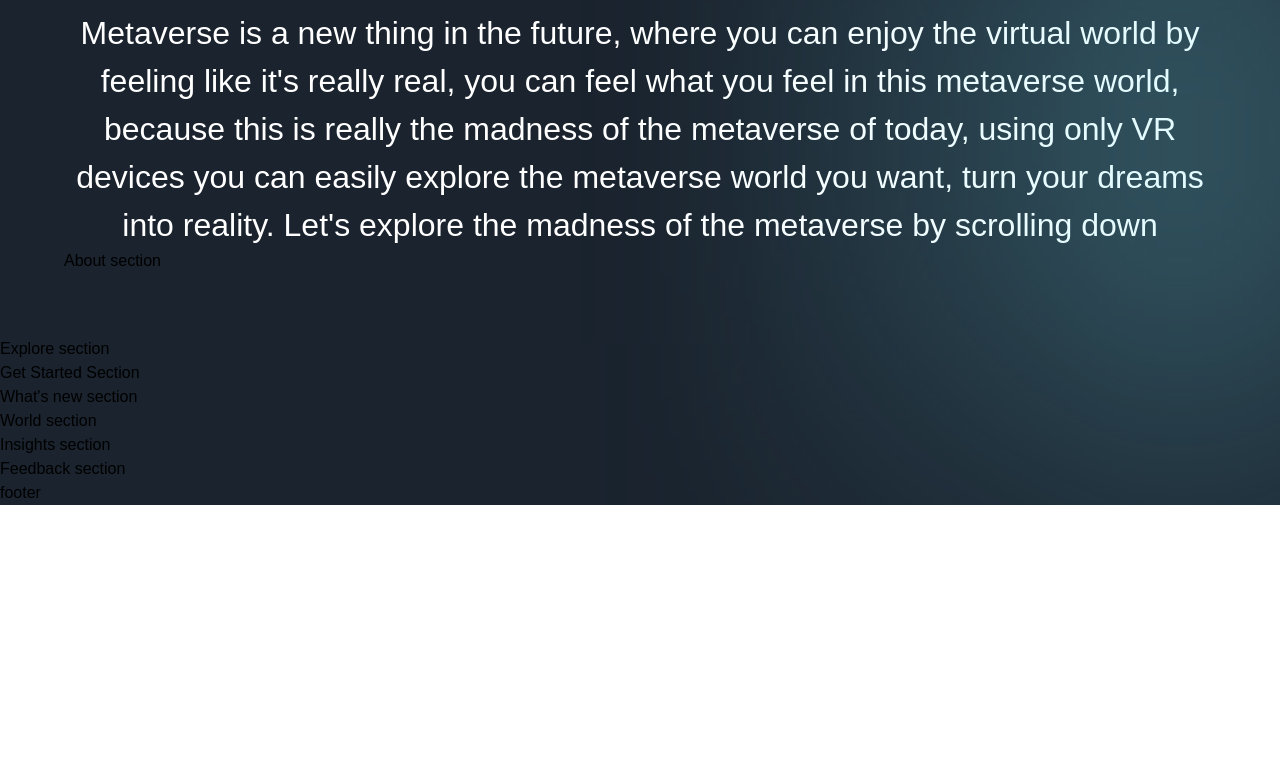
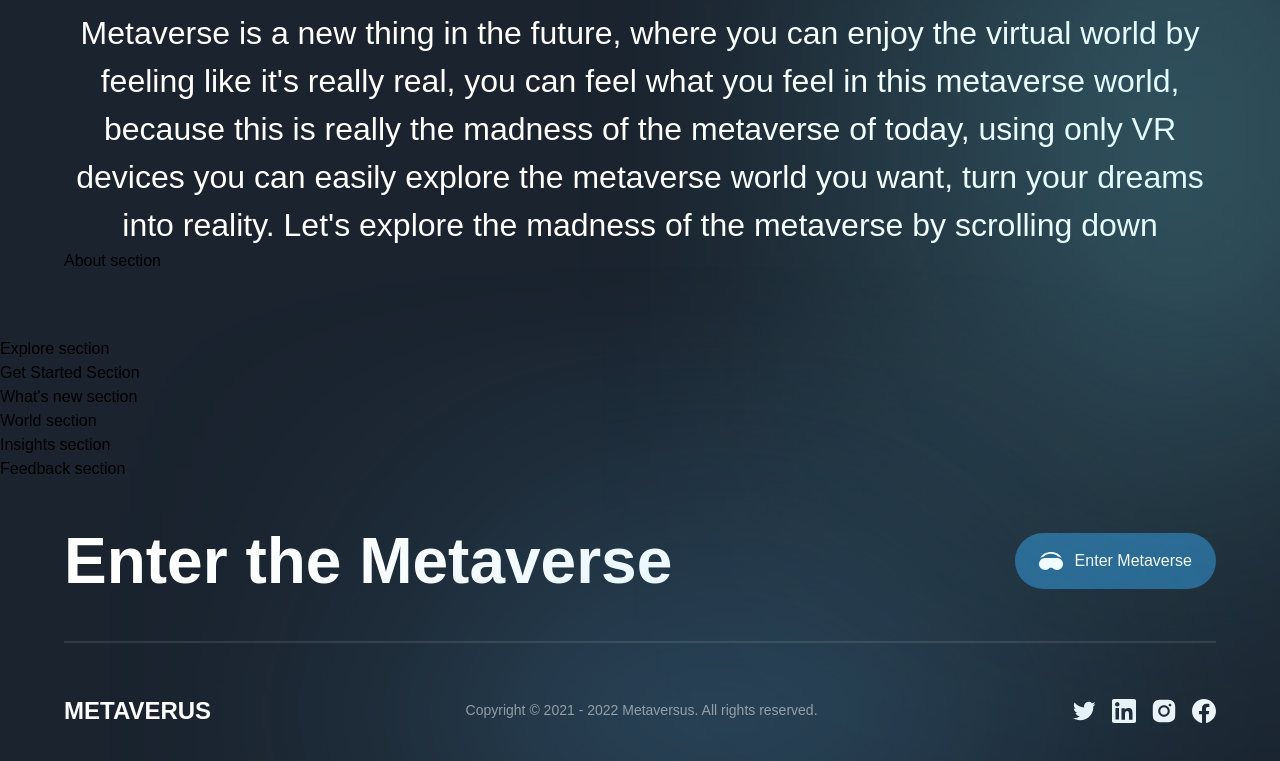
Before and after one commit to TomyJusuf/Metaversus, a Next.js app: page / in a window 1280 px wide. Shown: the part 1033-1794 px from the top of the page. Before the commit the page ends 1538 px from the top, so only its background shows below. Built offline with nearby package versions, Linux system fonts and the light colour scheme; a web font is replaced by a local one.

Commit message:
CustomText | ExploreCard | Footer | InsightCard | NewFeatures | StartSteps

```diff
--- a/components/CustomTexts.jsx
+++ b/components/CustomTexts.jsx
@@ -4,10 +4,10 @@
 
 import { textContainer, textVariant2 } from '../utils/motion'
 
-export const TypingText = ({ title, textStyles }) => (
+export const TypingText = ({ title }) => (
   <motion.p
     variants={textContainer}
-    className={`font-normal text-[14px] text-secondary-white ${textStyles}`}
+    className={`font-normal text-[14px] text-secondary-white text-center`}
   >
     {Array.from(title).map((letter, index) => (
       <motion.span variants={textVariant2} key={index}>
@@ -17,4 +17,13 @@
   </motion.p>
 )
 
-export const TitleText = () => <h2>Title Text</h2>
+export const TitleText = ({ title }) => (
+  <motion.h2
+    variants={textVariant2}
+    initial="hidden"
+    whileInView="show"
+    className={`mt-[8px] font-bold md:text-[64px] text-[40px] text-white text-center`}
+  >
+    {title}
+  </motion.h2>
+)
--- a/components/ExploreCard.jsx
+++ b/components/ExploreCard.jsx
@@ -1,9 +1,47 @@
-'use client';
+'use client'
 
-const ExploreCard = () => (
-  <div>
-    Explore Card
-  </div>
-);
+import { motion } from 'framer-motion'
 
-export default ExploreCard;
+import styles from '../styles'
+import { fadeIn } from '../utils/motion'
+
+const ExploreCard = ({ id, imgUrl, title, index, active, handleClick }) => (
+  <motion.div
+    variants={fadeIn('right', 'spring', index * 0.5, 0.75)}
+    className={`relative ${
+      active === id ? 'lg:flex-[3.5] flex-[10]' : 'lg:flex-[0.5] flex-[2]'
+    } flex items-center justify-center min-w-[170px] h-[700px] transition-[flex] duration-[0.7s] ease-out-flex cursor-pointer`}
+    onClick={() => handleClick(id)}
+  >
+    <img
+      src={imgUrl}
+      alt="planet-04"
+      className="absolute w-full h-full object-cover rounded-[24px]"
+    />
+    {active !== id ? (
+      <h3 className="font-semibold sm:text-[26px] text-[18px] text-white absolute z-0 lg:bottom-20 lg:rotate-[-90deg] lg:origin-[0,0]">
+        {title}
+      </h3>
+    ) : (
+      <div className="absolute bottom-0 p-8 flex justify-start w-full flex-col bg-[rgba(0,0,0,0.5)] rounded-b-[24px]">
+        <div
+          className={`${styles.flexCenter} w-[60px] h-[60px] rounded-[24px] glassmorphism mb-[16px]`}
+        >
+          <img
+            src="/headset.svg"
+            alt="headset"
+            className="w-1/2 h-1/2 object-contain"
+          />
+        </div>
+        <p className="font-normal text-[16px] leading-[20.16px] text-white uppercase">
+          Enter Metaverse
+        </p>
+        <h2 className="mt-[24px] font-semibold sm:text-[32px] text-[24px] text-white">
+          {title}
+        </h2>
+      </div>
+    )}
+  </motion.div>
+)
+
+export default ExploreCard
--- a/components/Footer.jsx
+++ b/components/Footer.jsx
@@ -1,9 +1,62 @@
-'use client';
+'use client'
+
+import { motion } from 'framer-motion'
+import { socials } from '../constants'
+
+import styles from '../styles'
+import { footerVariants } from '../utils/motion'
 
 const Footer = () => (
-  <footer>
-    footer
-  </footer>
-);
+  <motion.footer
+    variants={footerVariants}
+    initial="hidden"
+    whileInView="show"
+    className={`${styles.xPaddings} py-8 relative`}
+  >
+    <div className="footer-gradient" />
+    <div className={`${styles.innerWidth} mx-auto flex flex-col gap-8`}>
+      <div className="flex items-center justify-between flex-wrap gap-5">
+        <h4 className="font-bold md:text-[64px] text-[44px] text-white">
+          Enter the Metaverse
+        </h4>
+        <button
+          type="button"
+          className="flex items-center h-fit py-4 px-6 bg-[#25618B] rounded-[32px] gap-[12px]"
+        >
+          <img
+            src="/headset.svg"
+            alt="headset"
+            className="w-[24px] h-[24px] object-contain"
+          />
+          <span className="font-normal text-[16px] text-white">
+            Enter Metaverse
+          </span>
+        </button>
+      </div>
 
-export default Footer;
+      <div className="flex flex-col">
+        <div className="mb-[50px] h-[2px] bg-white opacity-10" />
+
+        <div className="flex items-center justify-between flex-wrap gap-4">
+          <h4 className="font-extrabold text-[24px] text-white">METAVERUS</h4>
+          <p className="font-normal text-[14px] text-white opacity-50">
+            Copyright © 2021 - 2022 Metaversus. All rights reserved.
+          </p>
+
+          <div className="flex gap-4">
+            {socials.map((social) => (
+              <img
+                key={social.name}
+                src={social.url}
+                alt={social.name}
+                className="w-[24px] h-[24px] object-contain cursor-pointer"
+              />
+            ))}
+          </div>
+        </div>
+      </div>
+    </div>
+  </motion.footer>
+)
+
+export default Footer
--- a/components/InsightCard.jsx
+++ b/components/InsightCard.jsx
@@ -1,9 +1,38 @@
-'use client';
+'use client'
 
-const InsightCard = () => (
-  <div>
-    Insight Card
-  </div>
-);
+import { motion } from 'framer-motion'
 
-export default InsightCard;
+import { fadeIn } from '../utils/motion'
+
+const InsightCard = ({ imgUrl, title, subtitle, index }) => (
+  <motion.div
+    variants={fadeIn('up', 'spring', index * 0.5, 1)}
+    className="flex md:flex-row flex-col gap-4"
+  >
+    <img
+      src={imgUrl}
+      alt="planet-01"
+      className="md:w-[270px] w-full h-[250px] rounded-[32px] object-cover"
+    />
+    <div className="w-full flex justify-between items-center">
+      <div className="flex-1 md:ml-[62px] flex flex-col max-w-[650px]">
+        <h4 className="font-normal lg:text-[42px] text-[26px] text-white">
+          {title}
+        </h4>
+        <p className="mt-[16px] font-normal lg:text-[20px] text-[14px] text-secondary-white">
+          {subtitle}
+        </p>
+      </div>
+
+      <div className="lg:flex hidden items-center justify-center w-[100px] h-[100px] rounded-full bg-transparent border-[1px] border-white">
+        <img
+          src="/arrow.svg"
+          alt="arrow"
+          className="w-[40%] h-[40%] object-contain"
+        />
+      </div>
+    </div>
+  </motion.div>
+)
+
+export default InsightCard
--- a/components/NewFeatures.jsx
+++ b/components/NewFeatures.jsx
@@ -1,7 +1,19 @@
-const NewFeatures = () => (
-  <div>
-    New Features
+import styles from '../styles'
+
+const NewFeatures = ({ imgUrl, title, subtitle }) => (
+  <div className="flex-1 flex flex-col sm:max-w-[250px] min-w-[210px]">
+    <div
+      className={`${styles.flexCenter} w-[70px] h-[70px] rounded-[24px] bg-[#323F5D]`}
+    >
+      <img src={imgUrl} alt="icon" className="w-1/2 h-1/2 object-contain" />
+    </div>
+    <h1 className="mt-[26px] font-bold text-[24px] leading-[30.24px] text-white">
+      Title {title}
+    </h1>
+    <p className="flex-1 mt-[16px] font-normal text-[18px] text-[#B0B0B0] leading-[32.4px]">
+      {subtitle}
+    </p>
   </div>
-);
+)
 
-export default NewFeatures;
+export default NewFeatures
--- a/components/StartSteps.jsx
+++ b/components/StartSteps.jsx
@@ -1,7 +1,16 @@
-const StartSteps = () => (
-  <div>
-    start steps
+import styles from '../styles'
+
+const StartSteps = ({ number, text }) => (
+  <div className={`${styles.flexCenter} flex-row`}>
+    <div
+      className={`${styles.flexCenter} w-[70px] h-[70px] rounded-[24px] bg-[#323F5D]`}
+    >
+      <p className="font-bold text-[20px] text-white">{number}</p>
+    </div>
+    <p className="flex-1 ml-[30px] font-normal text-[18px] text-[#B0B0B0] leading-[32.4px]">
+      {text}
+    </p>
   </div>
-);
+)
 
-export default StartSteps;
+export default StartSteps
```
